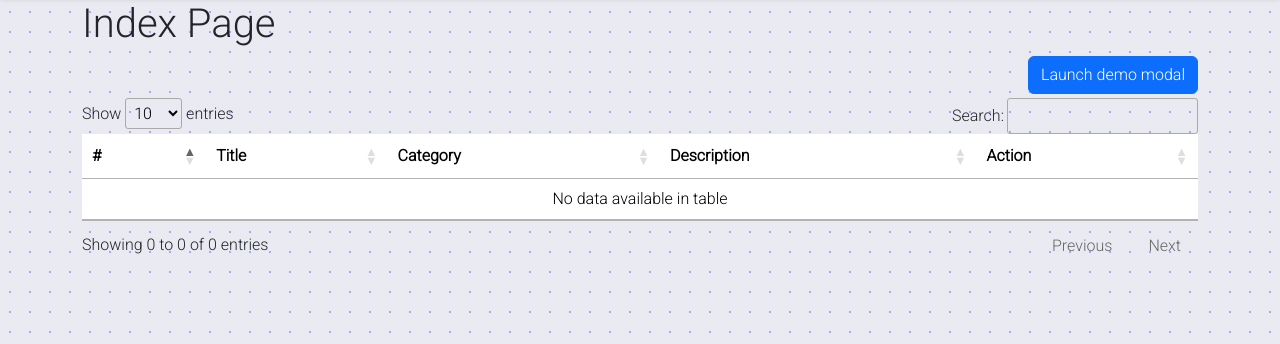
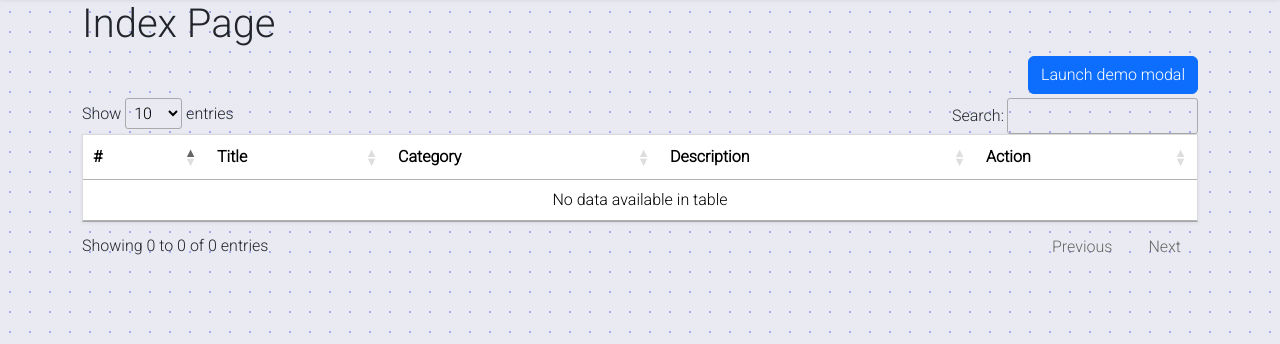
Before and after one commit to marouane-tabib/CultureDev.to, a PHP site: page /pages/home.php in a window 1280 px wide. Shown: the part 58-402 px from the top of the page. Run offline with PHP 8.4, Linux system fonts and the light colour scheme; the visitor is signed in with stand-in values (Sample User, id 1); data that the repository does not hold is empty; some libraries are stand-ins or nearby versions.

Commit message:
add main-style and add it in tables

```diff
--- a/assets/css/main.css
+++ b/assets/css/main.css
@@ -5,6 +5,13 @@ body {
   background-color: #EEE;
   background-image: radial-gradient(rgba(68, 76, 247, 0.4196078431) 1px, rgba(229, 229, 247, 0.4392156863) 1px);
   background-size: 20px 20px;
+}
+body .main-style {
+  background: rgba(255, 255, 255, 0.2666666667) !important;
+  -webkit-backdrop-filter: blur(2px);
+          backdrop-filter: blur(2px);
+  border: solid 0.7px rgba(204, 204, 204, 0.6);
+  box-shadow: 0 1px 4px rgba(0, 0, 0, 0.0666666667);
 }
 
 nav.navbar {
--- a/assets/sass/main.scss
+++ b/assets/sass/main.scss
@@ -5,6 +5,12 @@ body{
     background-color: #EEE;
     background-image: radial-gradient(#444cf76b 1px, #e5e5f770 1px);
     background-size: 20px 20px;
+    .main-style{
+        background: #FFF4 !important;
+        backdrop-filter: blur(2px);
+        border: solid 0.7px #CCC9;
+        box-shadow: 0 1px 4px #0001;
+    }
 }
 @import 'components/nav-bar';
 @import 'components/data-forms';
--- a/components/categories/table.php
+++ b/components/categories/table.php
@@ -1,5 +1,5 @@
 
-    <table class="table bg-white" id="myTable">
+    <table class="table bg-white main-style" id="myTable">
         <thead>
             <tr>
             <th scope="col">#</th>
--- a/components/home/table.php
+++ b/components/home/table.php
@@ -1,5 +1,5 @@
 
-    <table class="table bg-white" id="myTable">
+    <table class="table bg-white main-style" id="myTable">
         <thead>
             <tr>
             <th scope="col">#</th>
```
